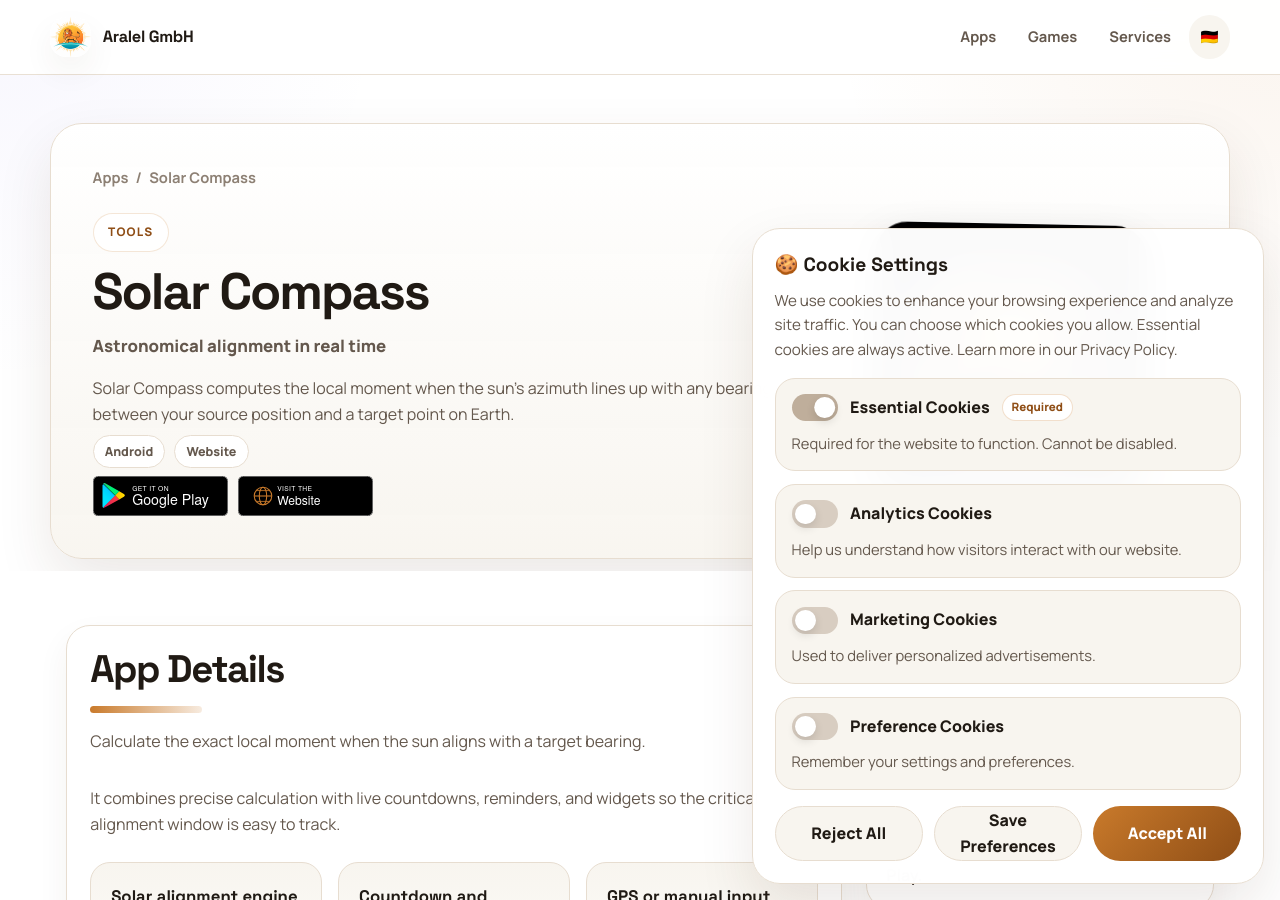
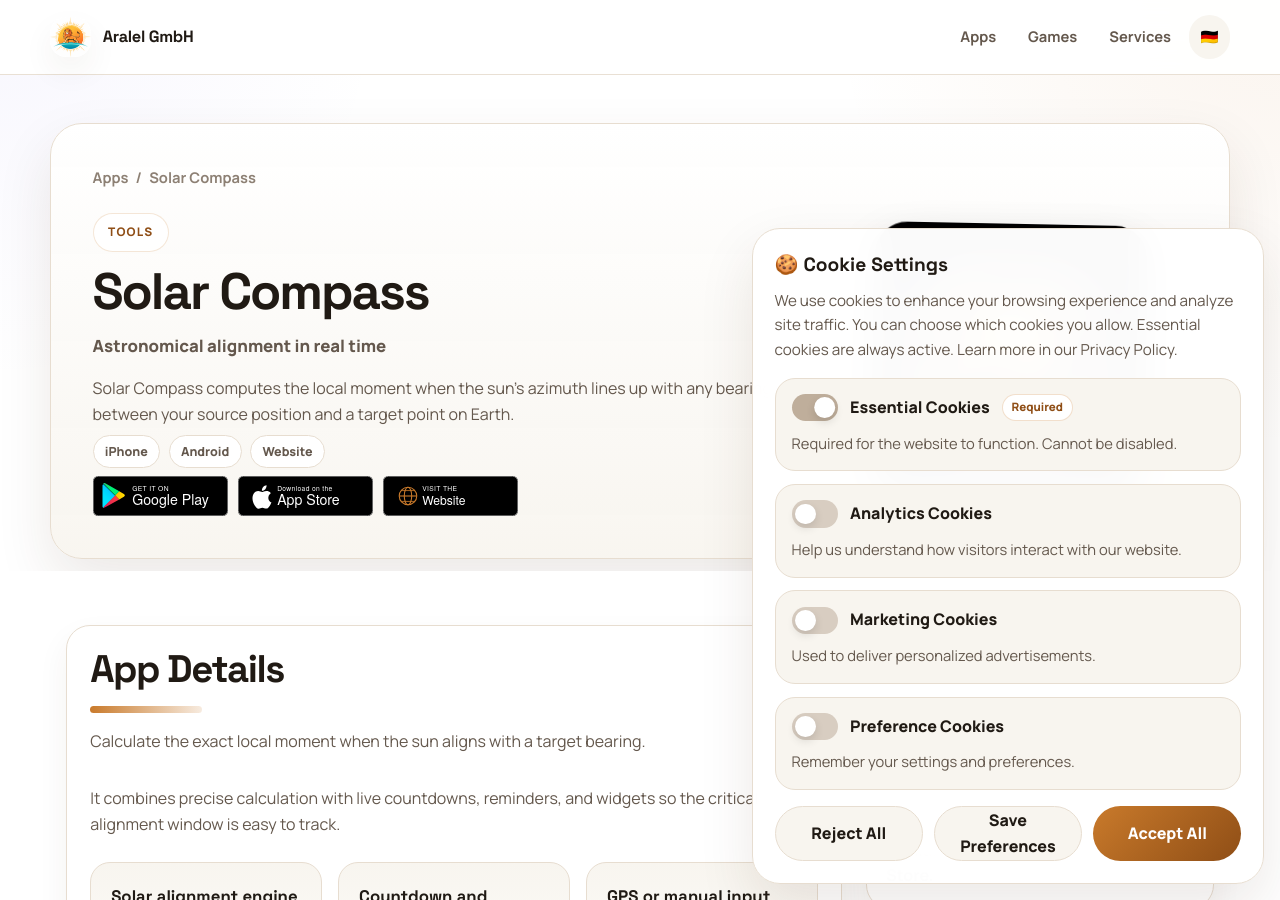
Before and after one commit to aralel/www, a Jekyll site: the page built from apps/a-solar-compass_en.html, in a window 1280 px wide and 900 px high. Built offline with Jekyll 4.4.1, drawn with Linux system fonts in a browser that asks for light colours.

Commit message:
solar compass is published on appstore

```diff
--- a/_data/locales/de.json
+++ b/_data/locales/de.json
@@ -637,12 +637,12 @@
           "text": "Arbeiten Sie flexibel mit Ihrem Standort oder frei gewählten Koordinaten."
         }
       ],
-      "primaryCta": "Bei Google Play ansehen",
+      "primaryCta": "Im App Store ansehen",
       "detailLabel": "App-Details",
       "backLabel": "Zur Apps-Übersicht",
       "availabilityTitle": "Verfügbar auf",
-      "availabilityText": "Als Android-App bei Google Play veröffentlicht.",
-      "metaDescription": "Solar Compass ist Aralels Android-Tool zur Berechnung exakter Sonnenausrichtungen mit Countdown und Erinnerungen."
+      "availabilityText": "Verfügbar bei Google Play und im App Store.",
+      "metaDescription": "Solar Compass ist Aralels iOS- und Android-Tool zur Berechnung exakter Sonnenausrichtungen mit Countdown und Erinnerungen."
     },
     "wireless-deck": {
       "name": "Wireless Deck",
--- a/_data/locales/en.json
+++ b/_data/locales/en.json
@@ -633,12 +633,12 @@
           "text": "Use your location automatically or work with exact coordinates."
         }
       ],
-      "primaryCta": "View on Google Play",
+      "primaryCta": "View on the App Store",
       "detailLabel": "App Details",
       "backLabel": "Back to Apps",
       "availabilityTitle": "Available On",
-      "availabilityText": "Published as an Android app on Google Play.",
-      "metaDescription": "Solar Compass is Aralel’s Android tool for precise sun-alignment calculations, countdowns, and reminders."
+      "availabilityText": "Available on Google Play and the App Store.",
+      "metaDescription": "Solar Compass is Aralel’s iOS and Android tool for precise sun-alignment calculations, countdowns, and reminders."
     },
     "wireless-deck": {
       "name": "Wireless Deck",
--- a/_data/products.json
+++ b/_data/products.json
@@ -70,13 +70,14 @@
       "type": "app",
       "hidden": false,
       "front_page": false,
-      "platforms": ["android", "website"],
+      "platforms": ["iphone", "android", "website"],
       "accent": "#ff9f1c",
       "accentStrong": "#7a4307",
       "iconUrl": "/images/products/a-solar-compass.png",
       "iconSourceUrl": "https://play-lh.googleusercontent.com/xO6wTLnJ4hPVECFO8zZsy27tUBB-uJt7tlMdkZiBzuR25XMCM4iZfrezppL3EY2BiwE3H1xIfnpaURtiLXy9fg",
       "stores": {
-        "googlePlay": "https://play.google.com/store/apps/details?id=com.codehospital.tarzaha"
+        "googlePlay": "https://play.google.com/store/apps/details?id=com.codehospital.tarzaha",
+        "appStore": "https://apps.apple.com/us/app/a-solar-compass/id6813109002"
       },
       "websiteUrl": "https://sunquest.codehospital.com"
     },
```
Also changed, not shown: PLAN.md (+11 -0 lines).
